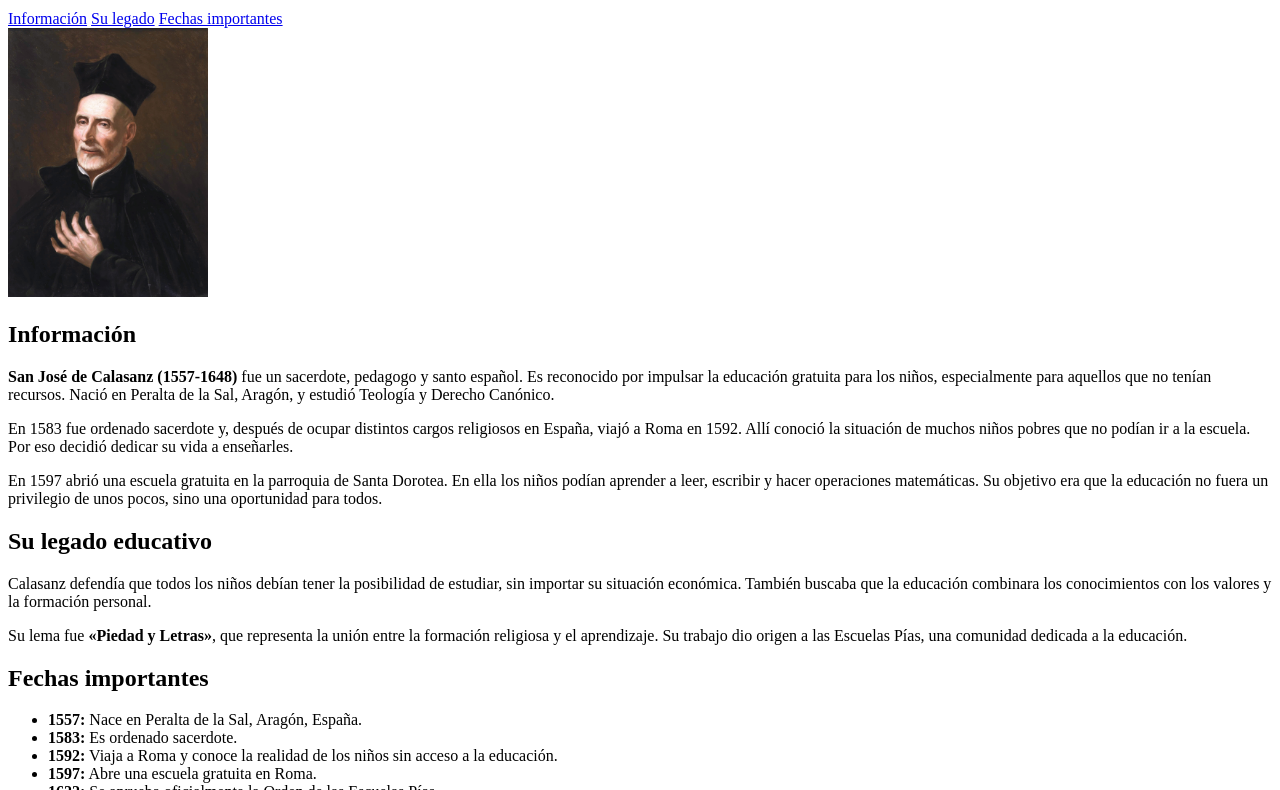
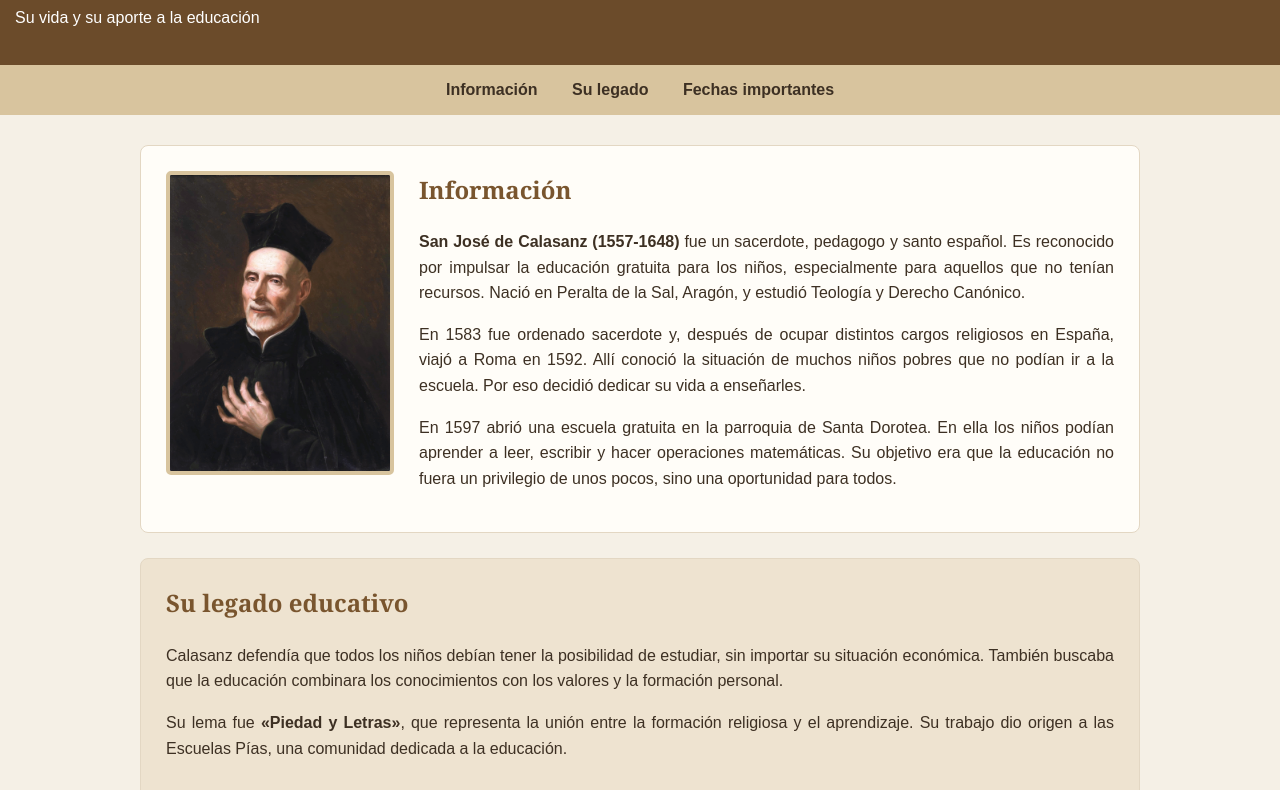
Before and after one commit to jmcetraluna-stack/Proyectos, a plain HTML site: page index.html in a window 1280 px wide. Shown: the part 104-894 px from the top of the page. Drawn offline with Linux system fonts and the light colour scheme.

Commit message:
Update stylesheet link in index.html

```diff
--- a/index.html
+++ b/index.html
@@ -4,7 +4,7 @@
     <meta charset="UTF-8">
     <meta name="viewport" content="width=device-width, initial-scale=1.0">
     <title>San José de Calasanz</title>
-    <link rel="stylesheet" href="./estiloscss_basico.css">
+    <link rel="stylesheet" href="./estilos.css">
 </head>
 
 <body>
```
